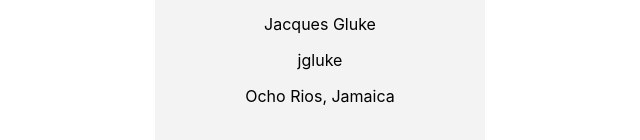
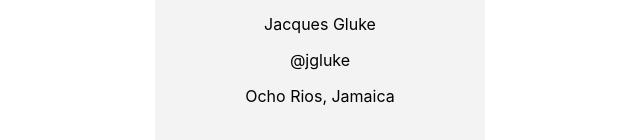
Before and after one commit to MajorPrestige/goit-react-hw-01-components, a React (Create React App) app: page / in a window 1280 px wide. Shown: the part 180-320 px from the top of the page, without its empty margins (320-960 px from the left). Built offline with nearby package versions, Linux system fonts and the light colour scheme.

Commit message:
complete hw1

```diff
--- a/src/components/Profile/Profile.jsx
+++ b/src/components/Profile/Profile.jsx
@@ -7,7 +7,7 @@ const Profile = ({ name, tag, location, avatar, followers, views, likes }) => {
       <div className={s.description}>
         <img src={avatar} alt="User avatar" className={s.avatar} />
         <p className={s.name}>{name}</p>
-        <p className={s.tag}>{tag}</p>
+        <p className={s.tag}>@{tag}</p>
         <p className={s.location}>{location}</p>
       </div>
 
```
